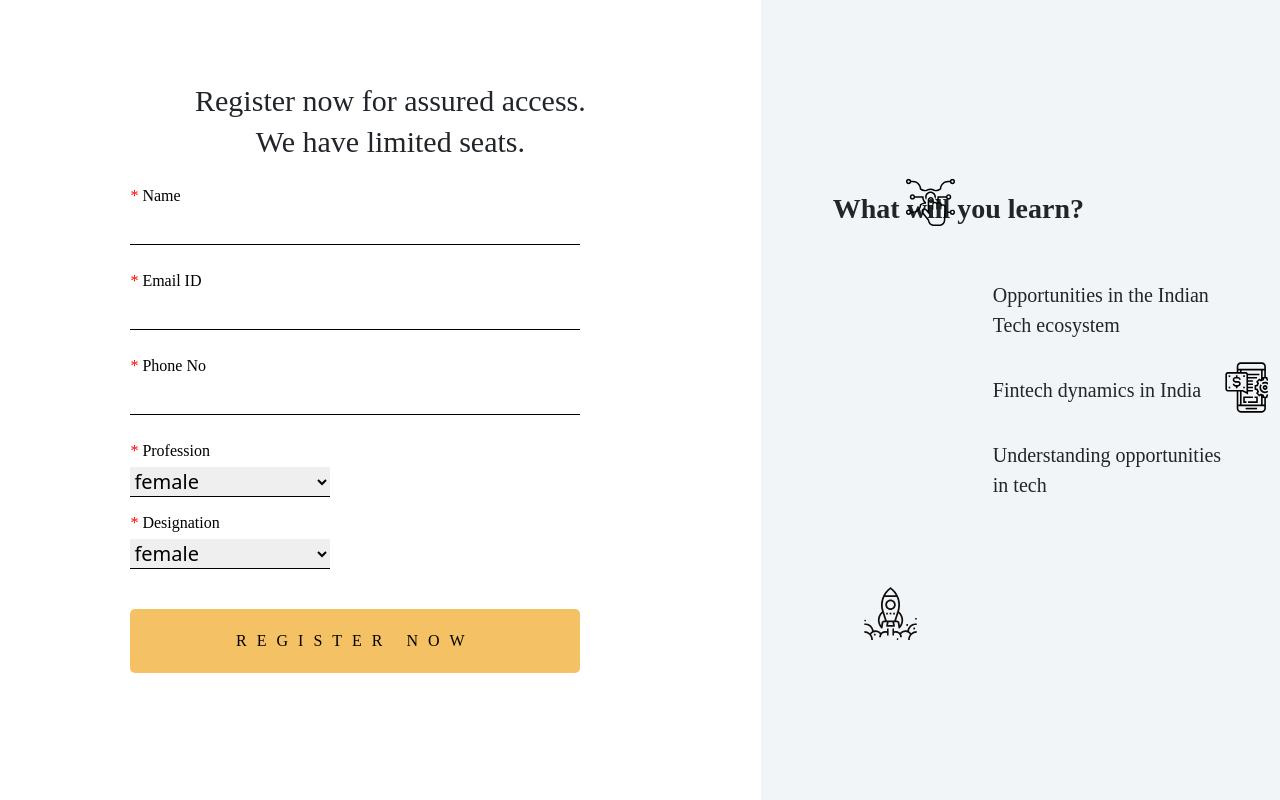
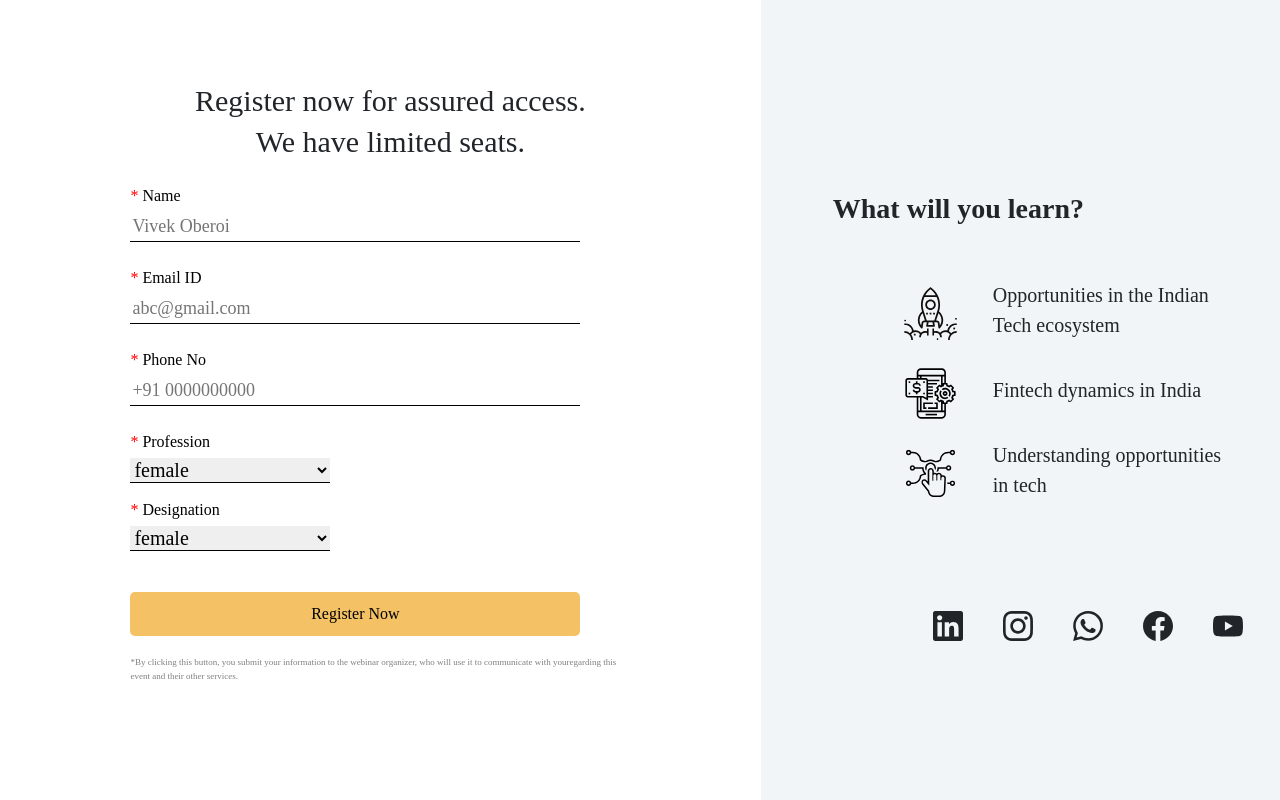
Before and after one commit to Sohan710/CW_webinar, a React (Create React App) app: page / in a window 1280 px wide. Shown: the part 1456-2256 px from the top of the page. Built offline with nearby package versions, Linux system fonts and the light colour scheme.

Commit message:
Spacing required

```diff
--- a/src/components/Secondright.js
+++ b/src/components/Secondright.js
@@ -16,8 +16,8 @@ function Secondright() {
             </div>
 
             <div className="center_text">
-                <p>12+ years of experience with <br/>Oliphans Capital, Kelusa Capital<br/>& Antique.</p>
-                <p className="tx3">Led early-stage rounds across<br/>ECom Express, Grab.in, Local<br/>Banya, HumourMe.</p>
+                <p>Over 16 years of Capital Markets<br/>experience with Global Investment<br/>banking, based in NY and London..</p>
+                <p className="tx3">Managed over 10,000 Cr Client assets.<br/>Responsible for Strategy and Product<br/>and at CW..</p>
             </div>
 
 
--- a/src/components/Thirdleft.css
+++ b/src/components/Thirdleft.css
@@ -1,6 +1,7 @@
 form {
     max-width: 500px;
     margin: 0 auto;
+    font-family: 'Begum sans regular';
   }
 
   h1 {
@@ -19,15 +20,17 @@ form {
 
   p1 {
     color: #bf1650;
-    font-family: 'Begum sans';
-    font-size: 20px;
+    font-family: 'Begum sans ';
+    font-size: 10px;
     margin-top: -5px;
+    padding: -10px;
   }
 
   p1::before {
-    display: inline;
-    content: "⚠ ";
+    /* display: inline-block;
+    content: "*Required"; */
     margin-top: -5px;
+    padding: -50px;
   }
 
   input {
@@ -39,7 +42,7 @@ form {
     border-right: 0px;
     padding: -10px -5px;
     margin-bottom: 10px;
-    font-size: 20px;
+    font-size: 18px;
 
   }
 
@@ -59,14 +62,14 @@ form {
   input[type="submit"] {
     background: #f4c264;
     color: black;
-    text-transform: uppercase;
+    /* text-transform: uppercase; */
     border: none;
     margin-top: 40px;
-    padding: 20px;
+    padding: 10px;
     font-size: 16px;
-    font-weight: 100;
-    letter-spacing: 10px;
-    font-family: 'Begum sans';
+    font-weight: 50;
+    /* letter-spacing: 10px; */
+    font-family: 'Begum sans medium';
     border-radius: 5px;
   }
 
@@ -109,7 +112,7 @@ form {
     background: #333;
     color: black;
     border: none;
-    text-transform: uppercase;
+    /* text-transform: uppercase; */
     padding: 10px 20px;
     border-radius: 4px;
   }
@@ -124,7 +127,7 @@ form {
     margin-top: 40px;
     border: 1px solid #333;
     margin-bottom: 20px;
-    text-transform: uppercase;
+    /* text-transform: uppercase; */
     padding: 10px 20px;
     border-radius: 4px;
   }
@@ -142,3 +145,13 @@ form {
     width: 40%;
     font-size: 20px;
   }
+
+  .last_text {
+    font-family: 'Begum sans';
+    font-size: 9px;
+    text-align: left;
+    margin-top: 10px;
+    margin-left: 0px;
+    padding-bottom: 20px;
+    color: #808080;
+  }
--- a/src/components/Thirdleft.js
+++ b/src/components/Thirdleft.js
@@ -19,14 +19,14 @@ function Thirdleft() {
     return (
             <form onSubmit={handleSubmit(onSubmit)}>
           <label class="required">Name</label>
-          <input
+          <input placeholder="Vivek Oberoi"
             {...register("firstName", {
               required: true,
               maxLength: 25,
               pattern: /^[A-Za-z]+$/i
             })}
           />
-          {errors?.firstName?.type === "required" && <p1>This field is required</p1>}
+          {errors?.firstName?.type === "required" && <p1><br/></p1>}
           {errors?.firstName?.type === "maxLength" && (
             <p1>Name cannot exceed 25 characters</p1>
           )}
@@ -39,15 +39,15 @@ function Thirdleft() {
             <p1>Alphabetical characters only</p1>
           )} */}
           <label className='required'>Email ID</label>
-          <input {...register("emailID", {required: true, pattern: /^([\w.%+-]+)@([\w-]+\.)+([\w]{2,})$/i })} />
-          {errors?.emailID?.type === "required" && <p1>This field is required</p1>}
+          <input placeholder="abc@gmail.com"{...register("emailID", {required: true, pattern: /^([\w.%+-]+)@([\w-]+\.)+([\w]{2,})$/i })} />
+          {errors?.emailID?.type === "required" && <p1><br/></p1>}
           {errors?.emailID?.type === "pattern" && (
             <p1>Alphabetical characters only</p1>
           )}
 
           <label class="required">Phone No</label>
-          <input {...register("mobNo", {required: true,minLength:10,maxLength:12 })} />
-          {errors?.mobNo?.type === "required" && <p1>This field is required</p1>}
+          <input placeholder="+91 0000000000" {...register("mobNo", {required: true,minLength:10,maxLength:12 })} />
+          {errors?.mobNo?.type === "required" && <p1><br/></p1>}
           {/* {errors?.mobNo?.type === "pattern" && (
             <p1>Mobile Number cannot be less than 10 characters</p1>
           )} */}
@@ -58,7 +58,7 @@ function Thirdleft() {
                 <option value="male">male</option>
                 <option value="other">other</option>
             </select>
-            {errors?.profession?.type === "required" && <p1>This field is required</p1>}
+            {errors?.profession?.type === "required" && <p1></p1>}
             <label class="required">Designation</label>
             <select {...register("designation",{required: true})}>
                 <option value="female">female</option>
@@ -67,9 +67,13 @@ function Thirdleft() {
                 defaultValue="..."
             </select>
 
-            {errors?.designation?.type === "required" && <p1>This field is required</p1>}
+            {errors?.designation?.type === "required" && <p1></p1>}
           <input type="submit" value="Register Now"/>
+          <div className="last_text">
+            <p>*By clicking this button, you submit your information to the webinar organizer, who will use it to communicate with youregarding this event and their other services.</p>
+          </div>
         </form>
+
     );
 };
 // const rootElement = document.getElementById("root");
--- a/src/components/Thirdright.css
+++ b/src/components/Thirdright.css
@@ -55,3 +55,24 @@
       margin-top: -35px;
   margin-left: 100px;
 }
+
+.socal_icon1{
+    margin-top: 80px;
+    margin-left: 160px;
+}
+.socal_icon2{
+    margin-top: -30px;
+    margin-left: 230px;
+}
+.socal_icon3{
+    margin-top: -30px;
+    margin-left: 300px;
+}
+.socal_icon4{
+    margin-top: -30px;
+    margin-left: 370px;
+}
+.socal_icon5{
+    margin-top: -30px;
+    margin-left: 440px;
+}
--- a/src/components/Thirdright.js
+++ b/src/components/Thirdright.js
@@ -3,6 +3,11 @@ import './Thirdright.css';
 import image_4 from '../images/4.svg';
 import image_5 from '../images/5.svg';
 import image_6 from '../images/6.svg';
+import { SiLinkedin } from 'react-icons/si';
+import { SiInstagram } from 'react-icons/si';
+import { SiWhatsapp } from 'react-icons/si';
+import { SiFacebook } from 'react-icons/si';
+import { SiYoutube } from 'react-icons/si';
 
 function Thirdright() {
     return(
@@ -15,15 +20,31 @@ function Thirdright() {
             <p id="tp2">Fintech dynamics in India</p>
             <p id="tp3">Understanding opportunities<br/>in tech</p>
         </div>
-        <div className="pic4">
+        <div className="pic6">
             <img src={image_4} height={115} width={115} />
         </div>
-        <div className="pic5">
+        <div className="pic7">
             <img src={image_5} height={115} width={115} />
         </div>
-        <div className="pic6">
+        <div className="pic8">
             <img src={image_6} height={115} width={115} />
         </div>
+
+        <div className="socal_icon1">
+            <SiLinkedin size="30px" />
+            </div>
+            <div className="socal_icon2">
+            <SiInstagram size="30px" />
+            </div>
+            <div className="socal_icon3">
+            <SiWhatsapp size="30px"/>
+            </div>
+            <div className="socal_icon4">
+            <SiFacebook size="30px"/>
+            </div>
+            <div className="socal_icon5">
+            <SiYoutube size="30px"/>
+            </div>
         </>
     );
 };
```
Also changed, not shown: 1 other file (tests, documents, lock files or other folders).
